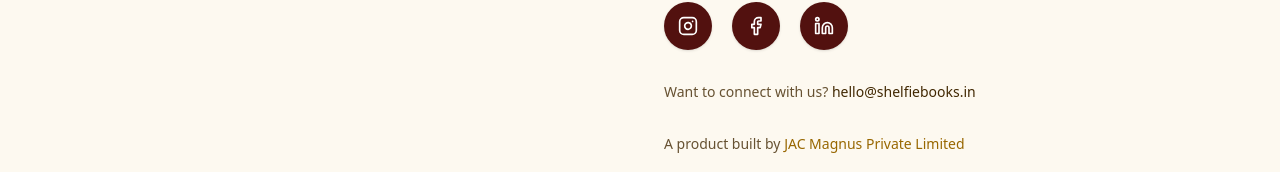
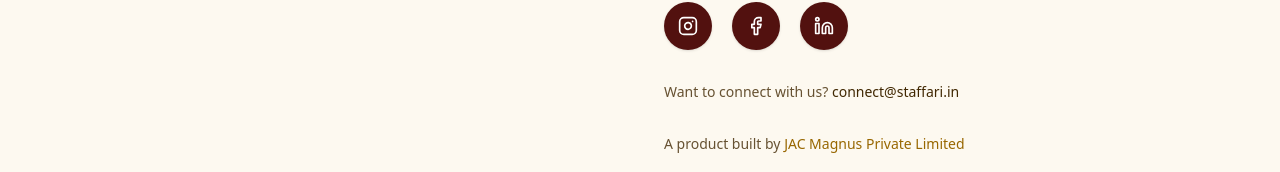
Before and after one commit to HHS-2025-RSK/Staffari, a React (Vite) app: page / in a window 1280 px wide. Shown: the part 6990-7162 px from the top of the page. Built offline with nearby package versions, Linux system fonts and the light colour scheme.

Commit message:
mail updated

```diff
--- a/src/components/sections/FooterSection.jsx
+++ b/src/components/sections/FooterSection.jsx
@@ -149,7 +149,7 @@ export default function FooterSection() {
                 href="mailto:hello@shelfiebooks.in"
                 className="text-[#412802] hover:underline font-medium"
               >
-                hello@shelfiebooks.in
+                connect@staffari.in
               </a>
             </p>
 
```
